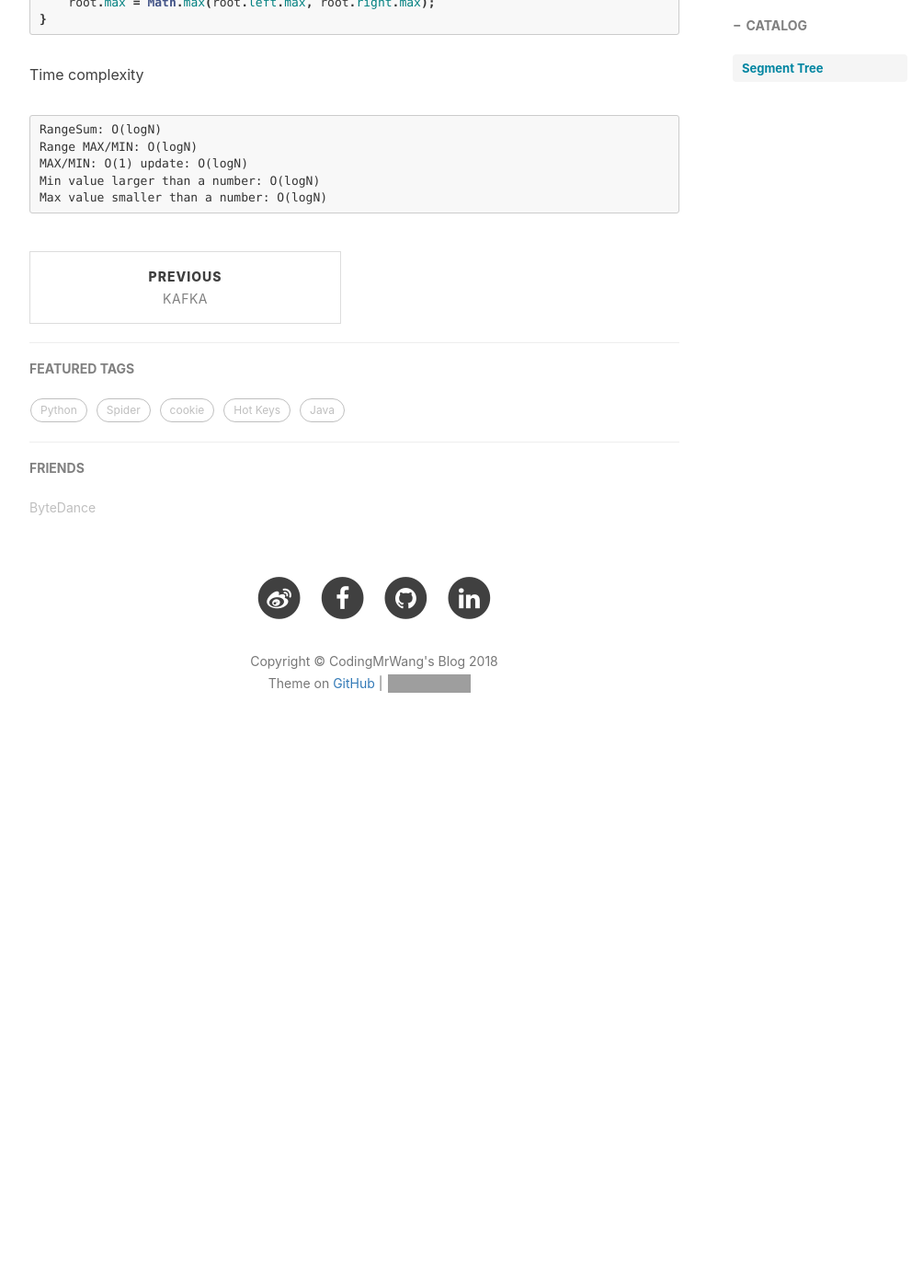
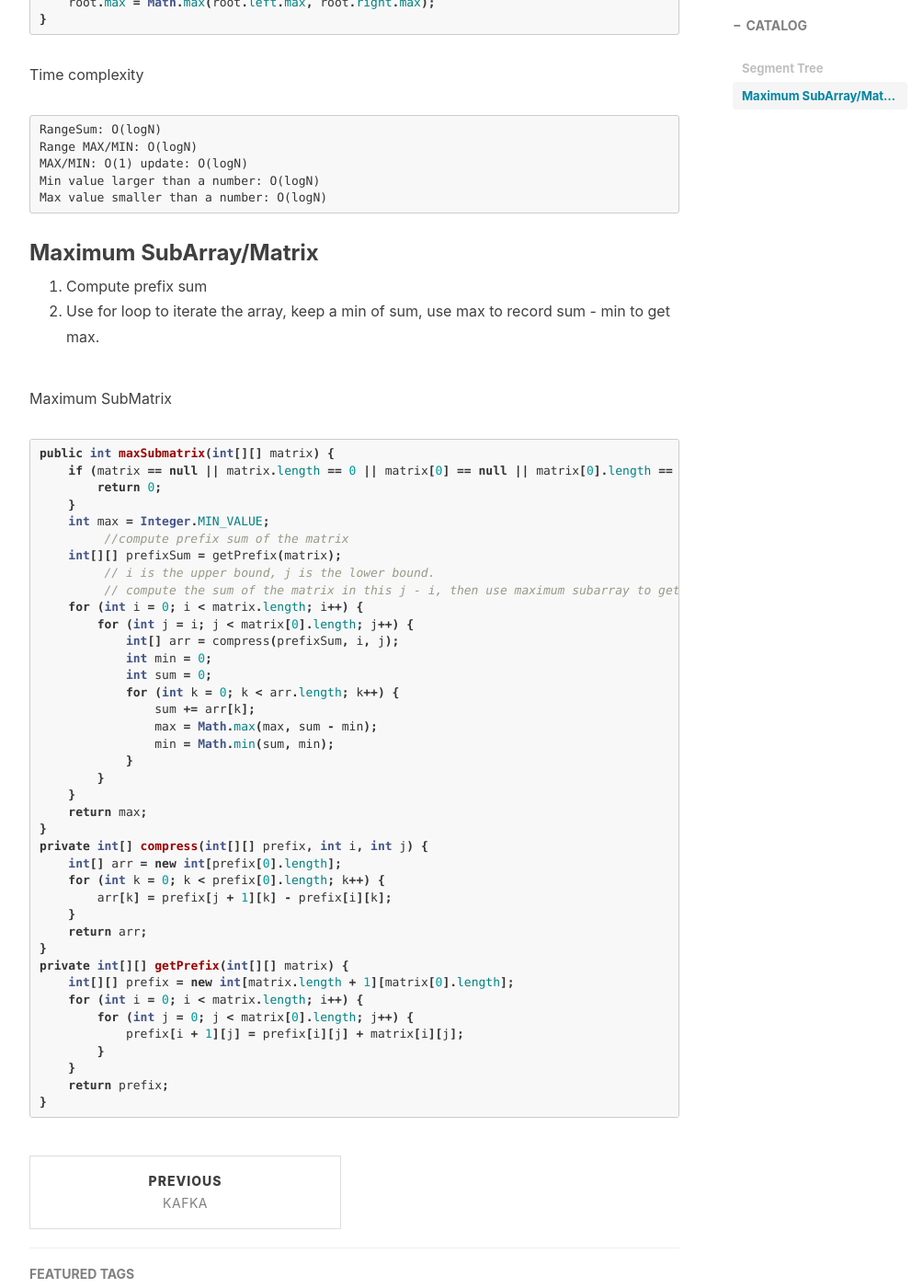
Before and after one commit to CodingMrWang/codingmrwang.github.io, a Jekyll site: the page built from _posts/2018-12-19-datastructure.md, in a window 1280 px wide and 1400 px high, scrolled down 1815 px. Shown: the whole window at 92% size, without its empty margins (233-1237 px from the left). Built offline with Jekyll 4.4.1, drawn with Linux system fonts in a browser that asks for light colours; nearby versions of some CDN libraries; comment, search, counter and statistics services are not loaded; before the commit the page ends 2662 px from its top, so only the background shows below that; grey boxes are pictures that could not be loaded.

Commit message:
Update 2018-12-19-datastructure.md

````diff
--- a/_posts/2018-12-19-datastructure.md
+++ b/_posts/2018-12-19-datastructure.md
@@ -84,3 +84,52 @@ MAX/MIN: O(1) update: O(logN)
 Min value larger than a number: O(logN)
 Max value smaller than a number: O(logN)
 ```
+
+### Maximum SubArray/Matrix
+
+1. Compute prefix sum
+2. Use for loop to iterate the array, keep a min of sum, use max to record sum - min to get max.
+
+Maximum SubMatrix
+
+```java
+public int maxSubmatrix(int[][] matrix) {
+    if (matrix == null || matrix.length == 0 || matrix[0] == null || matrix[0].length == 0) {
+        return 0;
+    }
+    int max = Integer.MIN_VALUE;
+	 //compute prefix sum of the matrix
+    int[][] prefixSum = getPrefix(matrix);
+	 // i is the upper bound, j is the lower bound.
+	 // compute the sum of the matrix in this j - i, then use maximum subarray to get maximum submatrix.
+    for (int i = 0; i < matrix.length; i++) {
+        for (int j = i; j < matrix[0].length; j++) {
+            int[] arr = compress(prefixSum, i, j);
+            int min = 0;
+            int sum = 0;
+            for (int k = 0; k < arr.length; k++) {
+                sum += arr[k];
+                max = Math.max(max, sum - min);
+                min = Math.min(sum, min);
+            }
+        }
+    }
+    return max;
+}
+private int[] compress(int[][] prefix, int i, int j) {
+    int[] arr = new int[prefix[0].length];
+    for (int k = 0; k < prefix[0].length; k++) {
+        arr[k] = prefix[j + 1][k] - prefix[i][k];
+    }
+    return arr;
+}
+private int[][] getPrefix(int[][] matrix) {
+    int[][] prefix = new int[matrix.length + 1][matrix[0].length];
+    for (int i = 0; i < matrix.length; i++) {
+        for (int j = 0; j < matrix[0].length; j++) {
+            prefix[i + 1][j] = prefix[i][j] + matrix[i][j];
+        }
+    }
+    return prefix;
+}
+```
````
